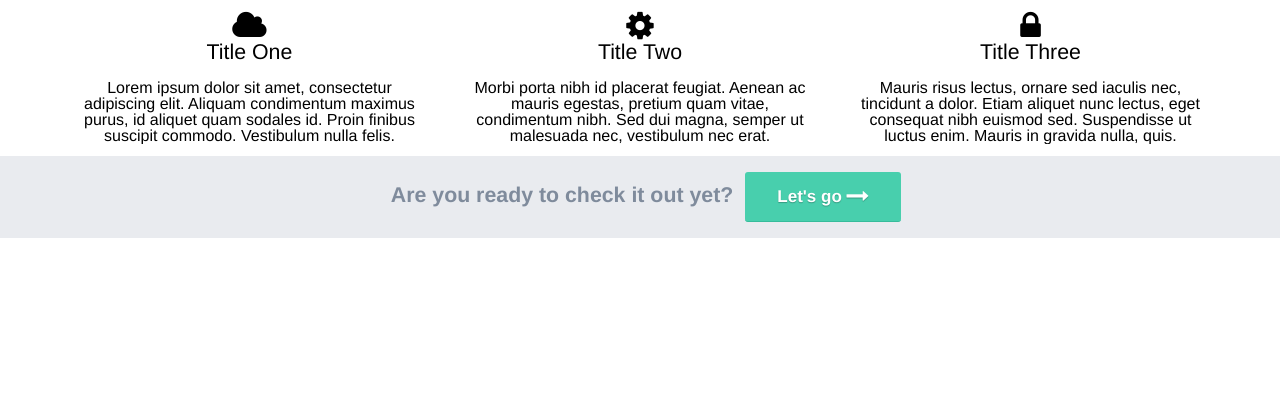
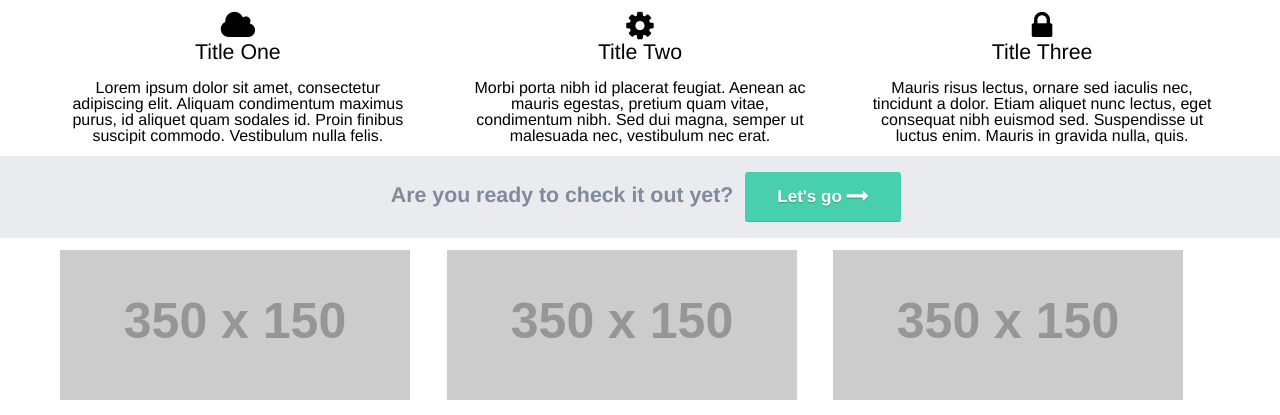
Before and after one commit to aschmelyun/Cannonfire, a plain HTML site: page demo/index.html in a window 1280 px wide. Shown: the part 396-811 px from the top of the page. Drawn offline with Linux system fonts and the light colour scheme; placeholder pictures from the web are drawn by us.

Commit message:
Gutter width expanded, no-gutter option added.
Changed the gutter width from 1% to 4%, reflecting those changes the
make-columns mixin was edited to re-evaluate column span size.

You can now add the class 'no-gutter' to any row to have the columns
render without any gutter space.

Image max-width set to 100%, because necessary.

```diff
--- a/demo/index.html
+++ b/demo/index.html
@@ -13,17 +13,17 @@
 		</div>
 		<div class="wrapper fixed">
 			<div class="row spaced">
-				<div class="column span4 text-center extra-padding">
+				<div class="column span4 text-center">
 					<i class="fa fa-2x fa-cloud"></i>
 					<h3>Title One</h3>
 					<p>Lorem ipsum dolor sit amet, consectetur adipiscing elit. Aliquam condimentum maximus purus, id aliquet quam sodales id. Proin finibus suscipit commodo. Vestibulum nulla felis.</p>
 				</div>
-				<div class="column span4 text-center extra-padding">
+				<div class="column span4 text-center">
 					<i class="fa fa-2x fa-gear"></i>
 					<h3>Title Two</h3>
 					<p>Morbi porta nibh id placerat feugiat. Aenean ac mauris egestas, pretium quam vitae, condimentum nibh. Sed dui magna, semper ut malesuada nec, vestibulum nec erat.</p>
 				</div>
-				<div class="column span4 text-center extra-padding">
+				<div class="column span4 text-center">
 					<i class="fa fa-2x fa-lock"></i>
 					<h3>Title Three</h3>
 					<p>Mauris risus lectus, ornare sed iaculis nec, tincidunt a dolor. Etiam aliquet nunc lectus, eget consequat nibh euismod sed. Suspendisse ut luctus enim. Mauris in gravida nulla, quis.</p>
@@ -39,5 +39,18 @@
 				</div>
 			</div>
 		</div>
+		<div class="wrapper fixed">
+			<div class="row spaced no-gutter">
+				<div class="column span4">
+					<img src="http://placehold.it/350x150" />
+				</div>
+				<div class="column span4">
+					<img src="http://placehold.it/350x150" />
+				</div>
+				<div class="column span4">
+					<img src="http://placehold.it/350x150" />
+				</div>
+			</div>
+		</div>
 	</body>
 </html>
--- a/src/base/_mixins.scss
+++ b/src/base/_mixins.scss
@@ -37,9 +37,15 @@
 	  @else {
 
 	  	$denominator: ( $total-columns / $current-column );
-	  	width: percentage( $current-column / $total-columns ) - ( ( $denominator - 1 ) / $denominator );
+	  	width: percentage( $current-column / $total-columns ) - ( ( ( $denominator - 1 ) * 4) / $denominator );
 
 	  }
+
+}
+
+@mixin make-columns-no-gutter( $current-column, $total-columns ) {
+
+	width: percentage( $current-column / $total-columns );
 
 }
 
--- a/src/layout/_grid.scss
+++ b/src/layout/_grid.scss
@@ -38,6 +38,19 @@
 	&.spaced {
 		margin: $row-vertical-spacing 0;
 	}
+
+	&.no-gutter {
+
+		.column {
+			margin: 0 !important;
+		}
+
+		@for $i from 1 through 12 {
+			.span#{$i} {
+				@include make-columns-no-gutter($i, 12);
+			}
+		}
+	}
 }
 
 .column {
@@ -45,11 +58,7 @@
   min-height: 1px;
 
   &+& {
-    margin-left: 1%;
-  }
-
-  &.extra-padding {
-  	padding: 0 1%;
+    margin-left: 4%;
   }
 }
 
--- a/src/partials/_images.scss
+++ b/src/partials/_images.scss
@@ -1,3 +1,6 @@
+img {
+	max-width: 100%;
+}
 img.thumbnail {
 	background: $white;
 	padding: 5px;
```
Also changed, not shown: build/main.css, 2 other files.
